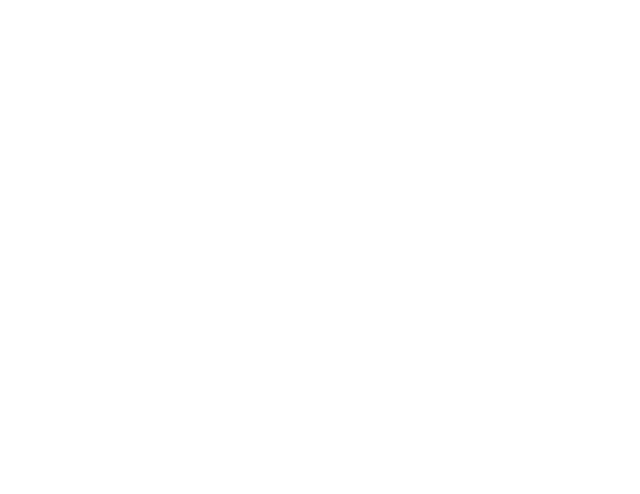
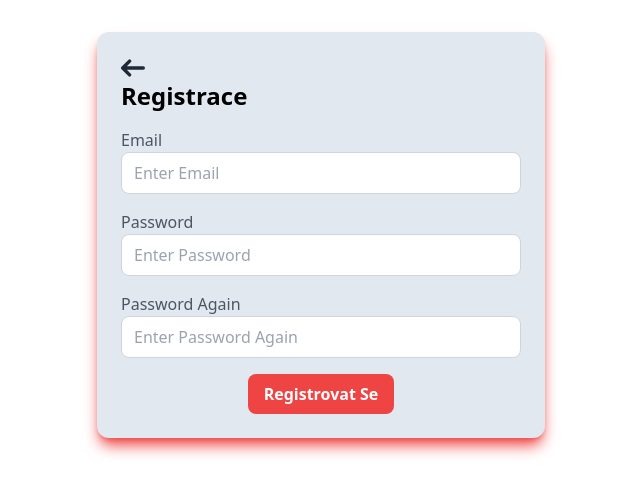
Before and after one commit to Sebik3012Sk/React-Food-App, a React (Create React App) app: page /register in a window 1280 px wide. Before the commit this address had no page. Shown: the top 494 px of the page, without its empty margins (319-959 px from the left). Built offline with nearby package versions, Linux system fonts and the light colour scheme.

Commit message:
Update Login , Register

```diff
--- a/package.json
+++ b/package.json
@@ -6,12 +6,14 @@
     "@testing-library/jest-dom": "^5.17.0",
     "@testing-library/react": "^13.4.0",
     "@testing-library/user-event": "^13.5.0",
+    "crypto-js": "^4.1.1",
     "hamburger-react": "^2.5.0",
     "react": "^18.2.0",
     "react-dom": "^18.2.0",
     "react-icons": "^4.10.1",
     "react-router-dom": "^6.15.0",
     "react-scripts": "5.0.1",
+    "react-social-login-buttons": "^3.9.1",
     "web-vitals": "^2.1.4"
   },
   "scripts": {
--- a/public/index.html
+++ b/public/index.html
@@ -4,6 +4,9 @@
   <meta charset="UTF-8">
   <meta name="viewport" content="width=device-width, initial-scale=1.0">
   <title>React Food App</title>
+  <link rel="preconnect" href="https://fonts.googleapis.com">
+  <link rel="preconnect" href="https://fonts.gstatic.com" crossorigin>
+  <link href="https://fonts.googleapis.com/css2?family=Pacifico&display=swap" rel="stylesheet">
 </head>
 <body>
     <div id="root"></div>
--- a/src/App.js
+++ b/src/App.js
@@ -6,6 +6,9 @@ import AllRecipes from "./pages/AllRecipes";
 import OneRecipe from "./components/OneRecipe";
 import AdminPage from "./admin/AdminPage";
 import AddRecipe from "./admin/AddRecipe";
+import Login from "./pages/Login";
+import Register from "./pages/Register";
+
 
 const App = () => {
   return (
@@ -19,6 +22,8 @@ const App = () => {
           <Route path="/one-recipe/:recipe_id" element={ <OneRecipe /> } />
           <Route path="/admin-system/:password" element={ <AdminPage /> } />
           <Route path="/add-recipe" element={ <AddRecipe /> } />
+          <Route path="/register" element={ <Register /> } />
+          <Route path="/login" element={ <Login /> } />
         </Routes>
       </BrowserRouter>
     </>
--- a/src/components/HeaderText.jsx
+++ b/src/components/HeaderText.jsx
@@ -4,13 +4,13 @@ const HeaderText = ({headerText,color,underline,size,font_weight}) => {
     if(underline === true) {
         return (
             <div className="flex justify-center items-center">
-                <h2 className={`text-${color} text-2xl m-5 underline text-${size} ${font_weight}`}>{headerText}</h2>
+                <h2 className={`text-${color} text-2xl m-5 underline text-${size} ${font_weight} font-pacifico`}>{headerText}</h2>
             </div>
           )
     } else {
         return (
             <div className="flex justify-center items-center">
-                <h2 className={`text-${color} text-2xl m-5 text-${size} ${font_weight}`}>{headerText}</h2>
+                <h2 className={`text-${color} text-2xl m-5 text-${size} ${font_weight} font-pacifico`}>{headerText}</h2>
             </div>
           )
     }
--- a/src/components/MainButton.jsx
+++ b/src/components/MainButton.jsx
@@ -9,7 +9,7 @@ const MainButton = ({buttonText,id}) => {
     if(id === 1) {
       return (
         <div className="">
-          <button onClick={buttonToAllRecipes} className="border-2 border-white bg-red-800 text-white p-3 pl-5 pr-5 rounded-xl mt-32" type="button">{buttonText}</button>
+          <button onClick={buttonToAllRecipes} className="border-2 border-white bg-red-800 text-white font-bold p-3 pl-5 pr-5 rounded-xl mt-32" type="button">{buttonText}</button>
         </div>
       )
     } else {
--- a/src/components/NavBar.jsx
+++ b/src/components/NavBar.jsx
@@ -2,23 +2,30 @@ import React, { useState } from 'react';
 import { Link } from 'react-router-dom';
 import Hamburger from 'hamburger-react';
 
-export default function Navbar() {
+const Navbar = () => {
   const [isOpen, setOpen] = useState(false);
-  const [visibleIconMenu , setVisibleIconMenu] = useState(true)
 
   return (
     <>
-      <Hamburger color="white"   style={{ position: 'absolute', left: 0 }} toggled={isOpen} toggle={setOpen} />
+      <Hamburger color="white" style={{ position: 'absolute', left: 0 }} toggled={isOpen} toggle={setOpen} />
       {isOpen && (
         <div>
           <nav>
-            <ul className="flex flex-col items-center justify-center w-full h-max bg-red-950 fixed left-0 right-0 text-white shadow-sm shadow-white">
+            <ul className="flex flex-col items-start justify-center w-full h-max bg-gray-950 opacity-70 fixed left-0 right-0 text-white shadow-sm shadow-white">
               <Link
                 className="m-2 hover:border-b-2 border-white p-2 transition-all"
                 to="/"
                 onClick={() => setOpen(false)}
               >
-                <li>Home</li>
+                <li>Domov</li>
+              </Link>
+
+              <Link
+                className="m-2 hover:border-b-2 border-white p-2 transition-all"
+                to="/all-recipes"
+                onClick={() => setOpen(false)}
+              >
+                <li>Všechny Recepty</li>
               </Link>
 
               <Link
@@ -26,7 +33,7 @@ export default function Navbar() {
                 to="/main-food"
                 onClick={() => setOpen(false)}
               >
-                <li>Main Food</li>
+                <li>Hlavní Jídla</li>
               </Link>
 
               <Link
@@ -34,7 +41,7 @@ export default function Navbar() {
                 to="/deserts"
                 onClick={() => setOpen(false)}
               >
-                <li>Deserts</li>
+                <li>Dezerty</li>
               </Link>
 
               <Link
@@ -42,12 +49,24 @@ export default function Navbar() {
                 to="/appetizers"
                 onClick={() => setOpen(false)}
               >
-                <li>Appetizers</li>
+                <li>Předkrmy</li>
               </Link>
             </ul>
           </nav>
         </div>
       )}
+
+            <ul className="flex justify-end w-full h-max text-black ml-[-45px]">
+              <Link to="/login" className="m-2 hover:border-b-2 border-black font-bold text-lg mt-[-20px] p-2 pt-0 pb-0 transition-all">
+                <li>Přihlásit Se</li>
+              </Link>
+
+              <Link to="/register" className="m-2 hover:border-b-2 border-black font-bold text-lg mt-[-20px] p-2 pt-0 pb-0 transition-all">
+                <li>Registrace</li>
+              </Link>
+            </ul>
     </>
   );
 }
+
+export default Navbar;
--- /dev/null
+++ b/src/pages/Login.jsx
@@ -0,0 +1,54 @@
+import React from 'react';
+import { Link } from 'react-router-dom';
+
+const Login = () => {
+  return (
+    <div className="max-w-md mx-auto mt-8 p-6 bg-slate-200 rounded-lg shadow-lg shadow-red-500">
+
+       <Link to="/">
+            <svg class="w-6 h-6 text-gray-800 dark:text-white" aria-hidden="true" xmlns="http://www.w3.org/2000/svg" fill="none" viewBox="0 0 14 10">
+                <path stroke="currentColor" stroke-linecap="round" stroke-linejoin="round" stroke-width="2" d="M13 5H1m0 0 4 4M1 5l4-4"/>
+            </svg>
+        </Link>
+
+        <h2 className="text-2xl font-semibold mb-4">Přihlášení</h2>
+        <form className="space-y-4">
+            <div>
+                <label htmlFor="email" className="block text-gray-600">Email</label>
+                <input
+                    type="text"
+                    id="email"
+                    name="email"
+                    className="w-full border border-gray-300 rounded-lg py-2 px-3 focus:outline-none focus:border-blue-400"
+                    placeholder="Enter Email"
+                    // onChange={ (e) => setRecipeTitle(e.target.value) }
+                />
+            </div>
+
+            <div>
+                <label htmlFor="password" className="block text-gray-600">Password</label>
+                <input
+                    type="password"
+                    id="password"
+                    name="password"
+                    className="w-full border border-gray-300 rounded-lg py-2 px-3 focus:outline-none focus:border-blue-400"
+                    placeholder="Enter Password"
+                    // onChange={ (e) => setImage(e.target.value) }
+                />
+            </div>
+
+            <div className="flex justify-center">
+                <button
+                    type="submit"
+                    className="bg-red-500 hover:bg-red-600 text-white font-semibold py-2 px-4 rounded-lg focus:outline-none focus:shadow-outline-blue active:bg-red-600"
+                >
+                    Přihlásit se
+                </button>
+            </div>
+
+        </form>
+    </div>
+  )
+}
+
+export default Login;
--- /dev/null
+++ b/src/pages/Register.jsx
@@ -0,0 +1,129 @@
+import React from 'react';
+import { useState } from 'react';
+import * as CryptoJS from "crypto-js";
+import { useNavigate } from 'react-router-dom';
+import { Link } from 'react-router-dom';
+
+const Register = () => {
+
+  const [email,setEmail] = useState("");
+  const [password,setPassword] = useState("");
+  const [passwordAgain,setPasswordAgain] = useState("");
+  const [registerStatus,setRegisterStatus] = useState(true);
+  const [redirectUrlStatus , setRedirectUrlStatus] = useState(false);
+
+  const navigate = useNavigate();
+
+  const registerFormSubmit = async (e) => {
+
+    // e.preventDefault();
+
+    const dataOneUser = {
+      email : email,
+      password : CryptoJS.Rabbit.encrypt(password,"fefegegejgkjekgjkleg"),
+      registerStatus : registerStatus
+    }
+
+    if(password !== passwordAgain) {
+      setRegisterStatus(false);
+      setRedirectUrlStatus(false);
+    } else {
+      const url = "http://localhost:8080/register-user"
+      const response = await fetch(url,{
+        method : "post",
+        headers : {
+          "Accept" : "application/json",
+          "Content-Type" : "application/json"
+        },
+        body : JSON.stringify(dataOneUser)
+      }).then(() => {
+        console.log(response);
+      })
+
+      setRedirectUrlStatus(true);
+
+      // if(redirectUrlStatus) {
+      //   window.location.assign("/");
+      // } else {
+      //   throw new Error("Error With Navigate to Home Page");
+      // }
+    }
+  }
+
+  return (
+    <div className="max-w-md mx-auto mt-8 p-6 bg-slate-200 rounded-xl shadow-lg shadow-red-500">
+
+    <Link to="/">
+      <svg className="w-6 h-6 text-gray-800 dark:text-white" aria-hidden="true" xmlns="http://www.w3.org/2000/svg" fill="none" viewBox="0 0 14 10">
+        <path stroke="currentColor" stroke-linecap="round" stroke-linejoin="round" stroke-width="2" d="M13 5H1m0 0 4 4M1 5l4-4"/>
+      </svg>
+    </Link>
+
+
+        <h2 className="text-2xl font-semibold mb-4">Registrace</h2>
+        <form action={ redirectUrlStatus ? window.location.assign("/") : console.error("Redirect Failed") } onSubmit={registerFormSubmit} className="space-y-4">
+            <div>
+                <label htmlFor="email" className="block text-gray-600">Email</label>
+                <input
+                    type="email"
+                    id="email"
+                    name="email"
+                    minLength={10}
+                    className="w-full border border-gray-300 rounded-lg py-2 px-3 focus:outline-none focus:border-blue-400"
+                    placeholder="Enter Email"
+                    onChange={ (e) => setEmail(e.target.value) }
+                />
+            </div>
+
+            <div>
+                <label htmlFor="password" className="block text-gray-600">Password</label>
+                <input
+                    type="password"
+                    id="password"
+                    name="password"
+                    minLength={4}
+                    maxLength={15}
+                    className="w-full border border-gray-300 rounded-lg py-2 px-3 focus:outline-none focus:border-blue-400"
+                    placeholder="Enter Password"
+                    onChange={ (e) => setPassword(e.target.value) }
+                />
+            </div>
+
+
+            <div>
+                <label htmlFor="passwordAgain" className="block text-gray-600">Password Again</label>
+                <input
+                    type="password"
+                    id="passwordAgain"
+                    name="passwordAgain"
+                    minLength={4}
+                    maxLength={15}
+                    className="w-full border border-gray-300 rounded-lg py-2 px-3 focus:outline-none focus:border-blue-400"
+                    placeholder="Enter Password Again"
+                    onChange={ (e) => setPasswordAgain(e.target.value) }
+                />
+            </div>
+
+            <div className="flex justify-center">
+                <button
+                    type="submit"
+                    className="bg-red-500 hover:bg-red-600 text-white font-semibold py-2 px-4 rounded-lg focus:outline-none focus:shadow-outline-blue active:bg-red-600"
+                >
+                    Registrovat Se
+                </button>
+
+                { !registerStatus &&
+                  <div>
+                    <p>Wrong data are not avaiable</p>
+                  </div>
+                }
+
+
+            </div>
+
+        </form>
+    </div>
+  )
+}
+
+export default Register;
--- a/tailwind.config.js
+++ b/tailwind.config.js
@@ -4,7 +4,11 @@ module.exports = {
     "./src/**/*.{js,jsx,ts,tsx}",
   ],
   theme: {
-    extend: {},
+    extend: {
+      fontFamily : {
+        pacifico : ['Pacifico','cursive']
+      }
+    },
   },
   plugins: [],
 }
```
Also changed, not shown: src/pages/Home.jsx (+5 -4 lines), 1 other file (tests, documents, lock files or other folders).
